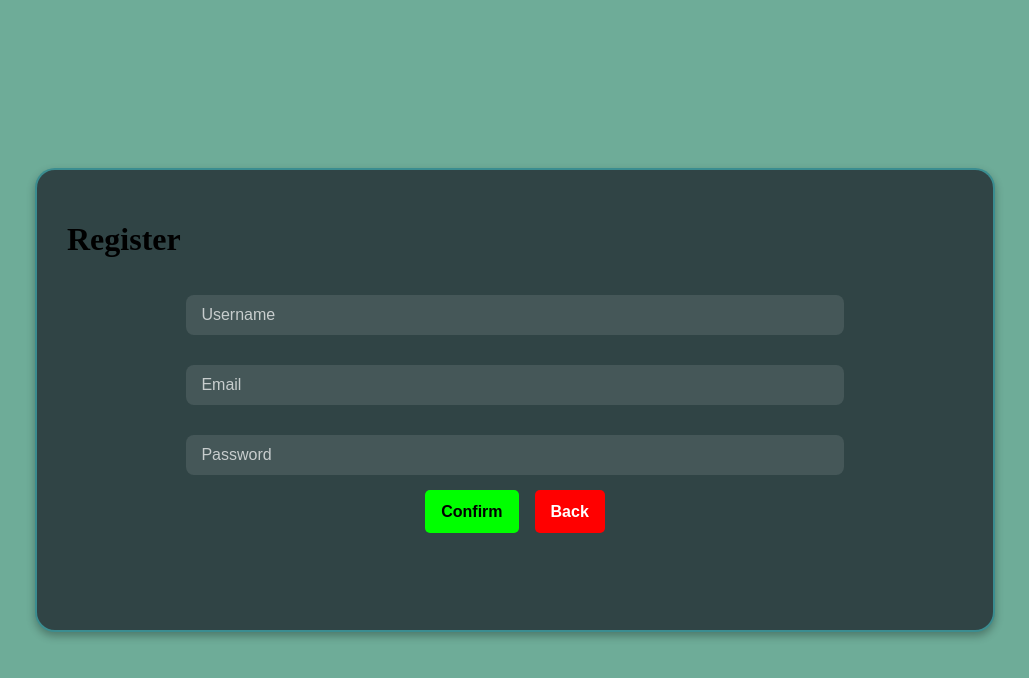
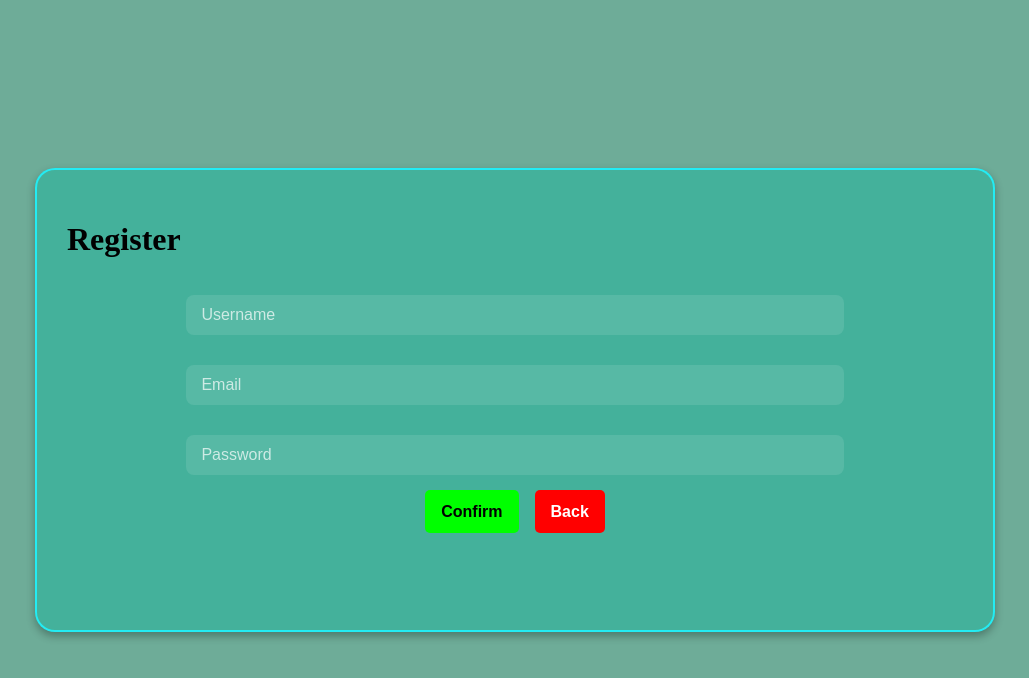
Before and after one commit to Tanheishanyang/Business-Card-Management-System, a Flask app: page /register in a window 1280 px wide. Shown: the top 678 px of the page, without its empty margins (125-1154 px from the left). Run offline with Flask 3, Linux system fonts and the light colour scheme.

Commit message:
color change

```diff
--- a/deploy_test/static/Register/Register.css
+++ b/deploy_test/static/Register/Register.css
@@ -34,7 +34,7 @@ body {
     height: auto; /* 高度自适应内容 */
     min-height: 400px; /* 最小高度 */
     padding: 2rem; /* 内边距 */
-    background-color: #3b8d90;
+    background-color: #23ecf3;
     border-radius: 20px;
     overflow: hidden;
     touch-action: auto;
@@ -64,7 +64,7 @@ body {
     position: absolute;
     inset: 2px;
     border-radius: 18px;
-    background-color: rgba(45, 45, 45, 0.75);
+    background-color: rgba(79, 158, 126, 0.75);
     z-index: 0; /* 确保遮罩层在内容之下 */
 }
 
```
